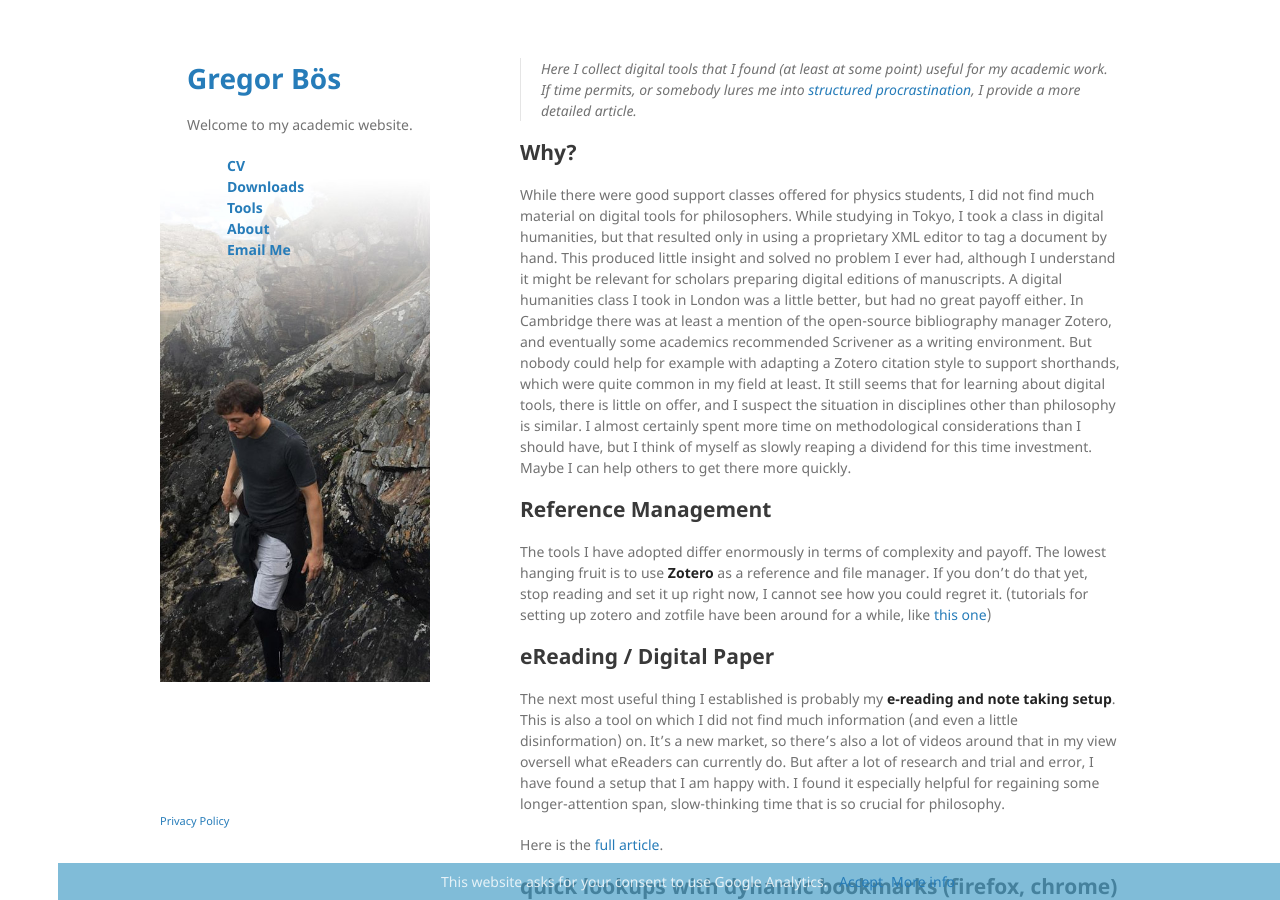
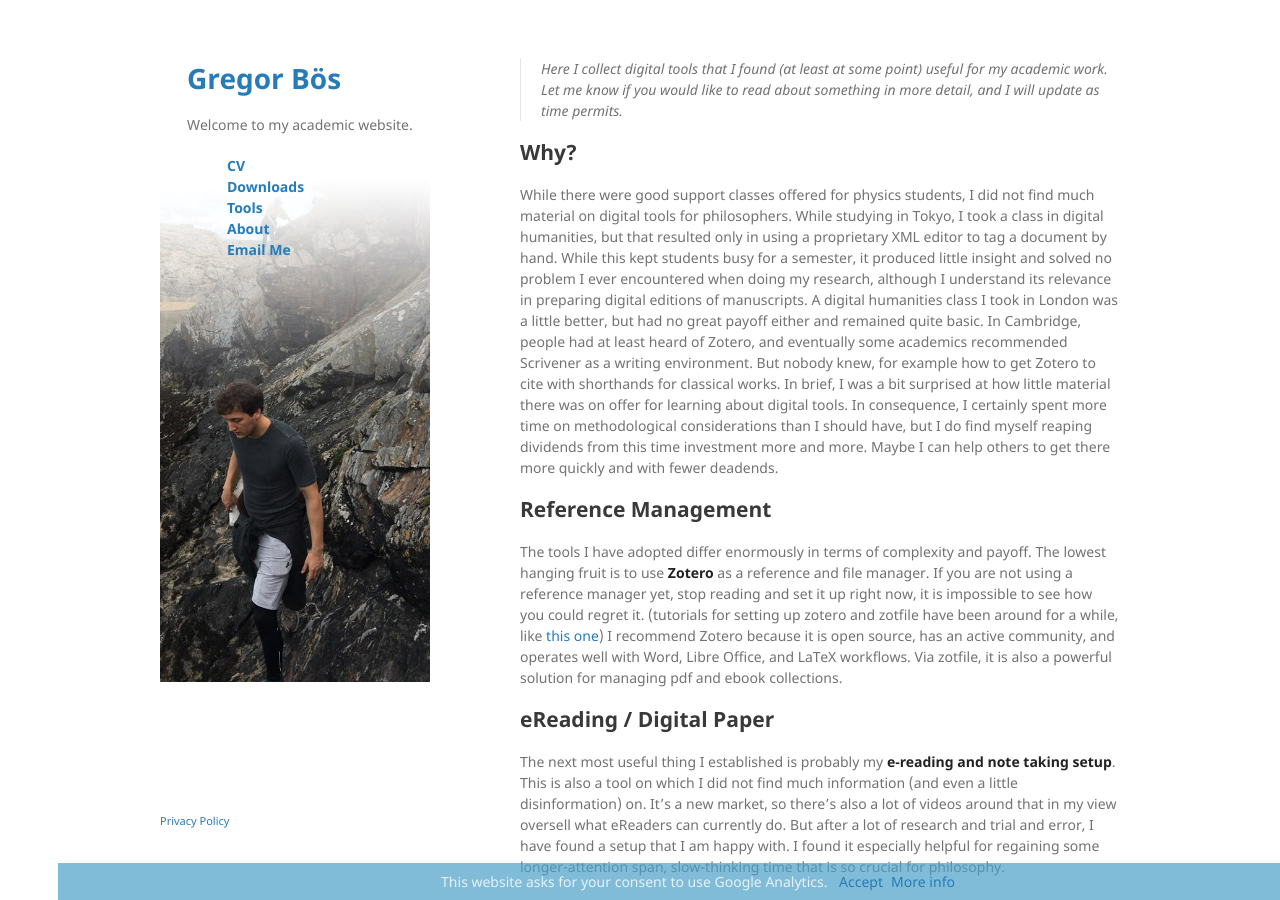
Before and after one commit to gboes/gboes.github.io, a Jekyll site: the page built from tools.md, in a window 1280 px wide and 900 px high. Built offline with Jekyll 4.4.1, drawn with Linux system fonts in a browser that asks for light colours; Markdown is read by kramdown in place of the engine named in the settings.

Commit message:
Added Graduate Scholarship to CV.
Smaller fixes in articles and headers. Added some more detail on Zotero.

```diff
--- a/tools.md
+++ b/tools.md
@@ -2,19 +2,19 @@
 title: Digital Tools
 layout: default
 permalink: /tools/
-description: A collection of digital tools that I found (at least at some point) useful for my academic work. If time permits, I provide a more detailed article.
+description: A collection of digital tools that I found (at least at some point) useful for my academic work.
 ---
 
-> Here I collect digital tools that I found (at least at some point) useful for my academic work. If time permits, or somebody lures me into [structured procrastination](http://www.structuredprocrastination.com/), I provide a more detailed article.
+> Here I collect digital tools that I found (at least at some point) useful for my academic work. Let me know if you would like to read about something in more detail, and I will update as time permits.
 
 ## Why?
-While there were good support classes offered for physics students, I did not find much material on digital tools for philosophers. While studying in Tokyo, I took a class in digital humanities, but that resulted only in using a proprietary XML editor to tag a document by hand. This produced little insight and solved no problem I ever had, although I understand it might be relevant for scholars preparing digital editions of manuscripts. A digital humanities class I took in London was a little better, but had no great payoff either.
-In Cambridge there was at least a mention of the open-source bibliography manager Zotero, and eventually some academics recommended Scrivener as a writing environment. But nobody could help for example with adapting a Zotero citation style to support shorthands, which were quite common in my field at least. It still seems that for learning about digital tools, there is little on offer, and I suspect the situation in disciplines other than philosophy is similar. I almost certainly spent more time on methodological considerations than I should have, but I think of myself as slowly reaping a dividend for this time investment. Maybe I can help others to get there more quickly.
+While there were good support classes offered for physics students, I did not find much material on digital tools for philosophers. While studying in Tokyo, I took a class in digital humanities, but that resulted only in using a proprietary XML editor to tag a document by hand. While this kept students busy for a semester, it produced little insight and solved no problem I ever encountered when doing my research, although I understand its relevance in preparing digital editions of manuscripts. A digital humanities class I took in London was a little better, but had no great payoff either and remained quite basic.
+In Cambridge, people had at least heard of Zotero, and eventually some academics recommended Scrivener as a writing environment. But nobody knew, for example how to get Zotero to cite with shorthands for classical works. In brief, I was a bit surprised at how little material there was on offer for learning about digital tools. In consequence, I certainly spent more time on methodological considerations than I should have, but I do find myself reaping dividends from this time investment more and more. Maybe I can help others to get there more quickly and with fewer deadends.
 
 ## Reference Management
 The tools I have adopted differ enormously in terms of complexity and payoff.
-The lowest hanging fruit is to use **Zotero** as a reference and file manager. If you don't do that yet, stop reading and set it up right now, I cannot see how you could regret it. (tutorials for setting up zotero and zotfile have been around for a while, like [this one](https://gettingthingstech.com/zotero-workflow-zotfile/))
-
+The lowest hanging fruit is to use **Zotero** as a reference and file manager. If you are not using a reference manager yet, stop reading and set it up right now, it is impossible to see how you could regret it. (tutorials for setting up zotero and zotfile have been around for a while, like [this one](https://gettingthingstech.com/zotero-workflow-zotfile/))
+I recommend Zotero because it is open source, has an active community, and operates well with Word, Libre Office, and LaTeX workflows. Via zotfile, it is also a powerful solution for managing pdf and ebook collections.
 
 ## eReading / Digital Paper
 The next most useful thing I established is probably my **e-reading and note taking setup**. This is also a tool on which I did not find much information (and even a little disinformation) on. It's a new market, so there's also a lot of videos around that in my view oversell what eReaders can currently do. But after a lot of research and trial and error, I have found a setup that I am happy with. I found it especially helpful for regaining some longer-attention span, slow-thinking time that is so crucial for philosophy.
```
Also changed, not shown: cv.md (+10 -12 lines), index.md (+4 -4 lines), tools/ereader.md (+1 -1 lines).
